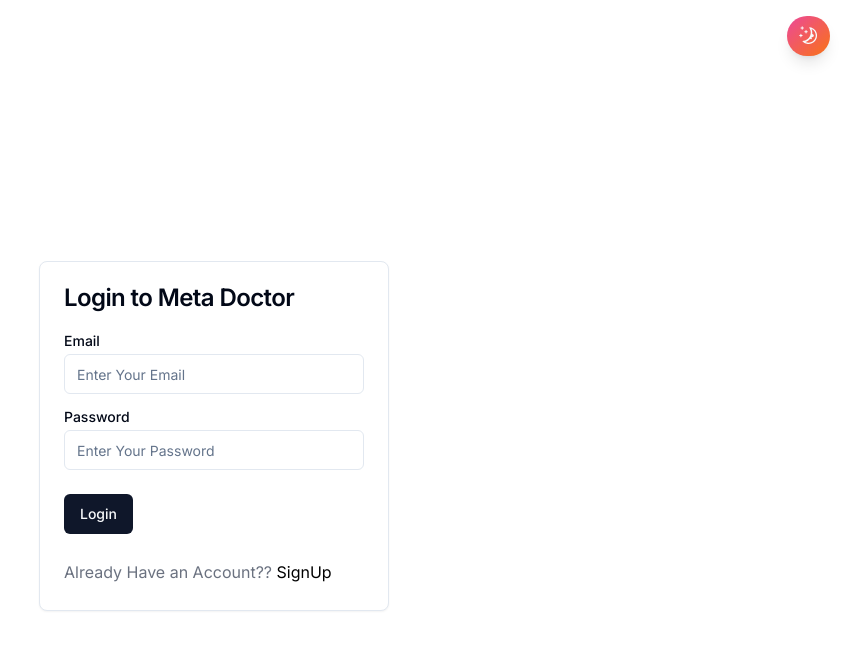
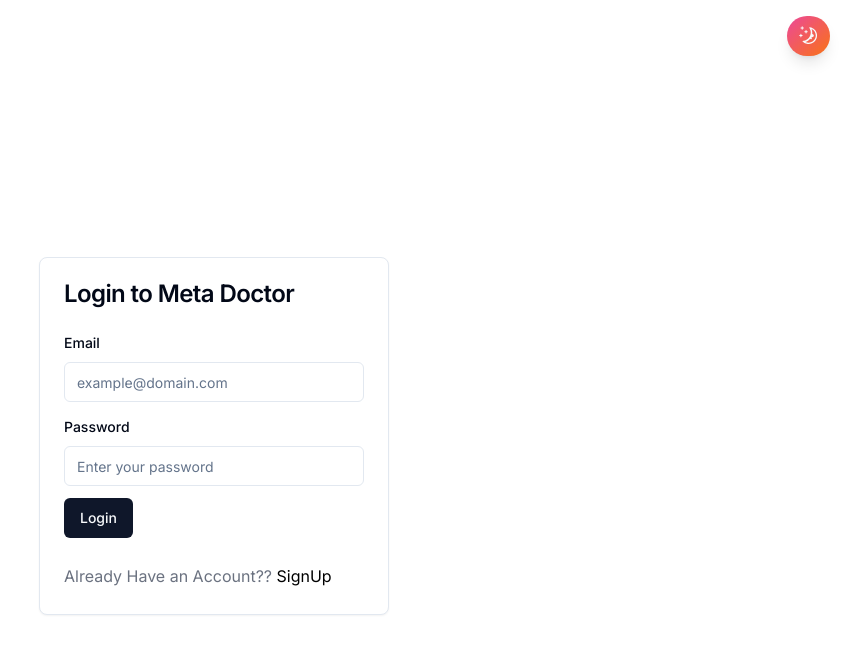
Before and after one commit to Priyanshu9898/MetaDoctor, a Next.js app in the folder client/: page /login in a window 1280 px wide. Shown: the top 654 px of the page, without its empty margins (426-1280 px from the left). Built offline with nearby package versions, Linux system fonts and the light colour scheme.

Commit message:
form error handling with zod is added in login page

```diff
--- a/client/app/(auth)/login/page.tsx
+++ b/client/app/(auth)/login/page.tsx
@@ -25,8 +25,31 @@ import {
 import { useForm } from "react-hook-form";
 import { z } from "zod";
 import Link from "next/link";
+import { zodResolver } from "@hookform/resolvers/zod";
+
+const formSchema = z.object({
+  email: z
+    .string()
+    .min(1, {
+      message: "Please enter your email.",
+    })
+    .email({
+      message: "Invalid email address.",
+    }),
+  password: z.string().min(6, {
+    message: "Password must be at least 6 characters.",
+  }),
+});
 
 const Login = () => {
+  const form = useForm<z.infer<typeof formSchema>>({
+    resolver: zodResolver(formSchema),
+    defaultValues: {
+      email: "",
+      password: "",
+    },
+  });
+
   const [data, setData] = useState({
     email: "",
     password: "",
@@ -39,6 +62,10 @@ const Login = () => {
     }));
   };
 
+  function onSubmit(values: z.infer<typeof formSchema>) {
+    console.log(values);
+  }
+
   return (
     <>
       <Card className="w-[350px]">
@@ -46,37 +73,53 @@ const Login = () => {
           <CardTitle>Login to Meta Doctor</CardTitle>
         </CardHeader>
         <CardContent>
-          <form>
-            <div className="grid w-full items-center gap-4">
-              <div className="flex flex-col space-y-1.5">
-                <Label htmlFor="name">Email</Label>
-                <Input
-                  id="email"
-                  name="email"
-                  type="email"
-                  value={data.email}
-                  onChange={handleChange}
-                  placeholder="Enter Your Email"
-                />
-              </div>
-              <div className="flex flex-col space-y-1.5">
-                <Label htmlFor="framework">Password</Label>
-                <Input
-                  id="password"
-                  name="password"
-                  type="password"
-                  onChange={handleChange}
-                  value={data.password}
-                  placeholder="Enter Your Password"
-                />
-              </div>
-            </div>
-          </form>
+          <Form {...form}>
+            <form onSubmit={form.handleSubmit(onSubmit)} className="space-y-3">
+              <FormField
+                control={form.control}
+                name="email"
+                render={({ field }) => (
+                  <FormItem>
+                    <Label>Email</Label>
+                    <FormControl>
+                      <Input placeholder="example@domain.com" {...field} />
+                    </FormControl>
+                    <FormMessage />
+                  </FormItem>
+                )}
+              />
+
+              <FormField
+                control={form.control}
+                name="password"
+                render={({ field }) => (
+                  <FormItem>
+                    <Label>Password</Label>
+                    <FormControl>
+                      <Input
+                        placeholder="Enter your password"
+                        type="password"
+                        {...field}
+                      />
+                    </FormControl>
+                    <FormMessage />
+                  </FormItem>
+                )}
+              />
+
+              <Button type="submit">Login</Button>
+            </form>
+          </Form>
         </CardContent>
-        <CardFooter className="flex-col items-start justify-between">
-          <Button>Login</Button>
+        <CardFooter className="flex-col items-start justify-center">
           <p className="leading-7 [&:not(:first-child)]:mt-6 text-gray-500">
-            Already Have an Account?? <Link href="/register" className="text-decoration-line text-black dark:text-gray-200">SignUp</Link>
+            Already Have an Account??{" "}
+            <Link
+              href="/register"
+              className="text-decoration-line text-black dark:text-gray-200"
+            >
+              SignUp
+            </Link>
           </p>
         </CardFooter>
       </Card>
```
